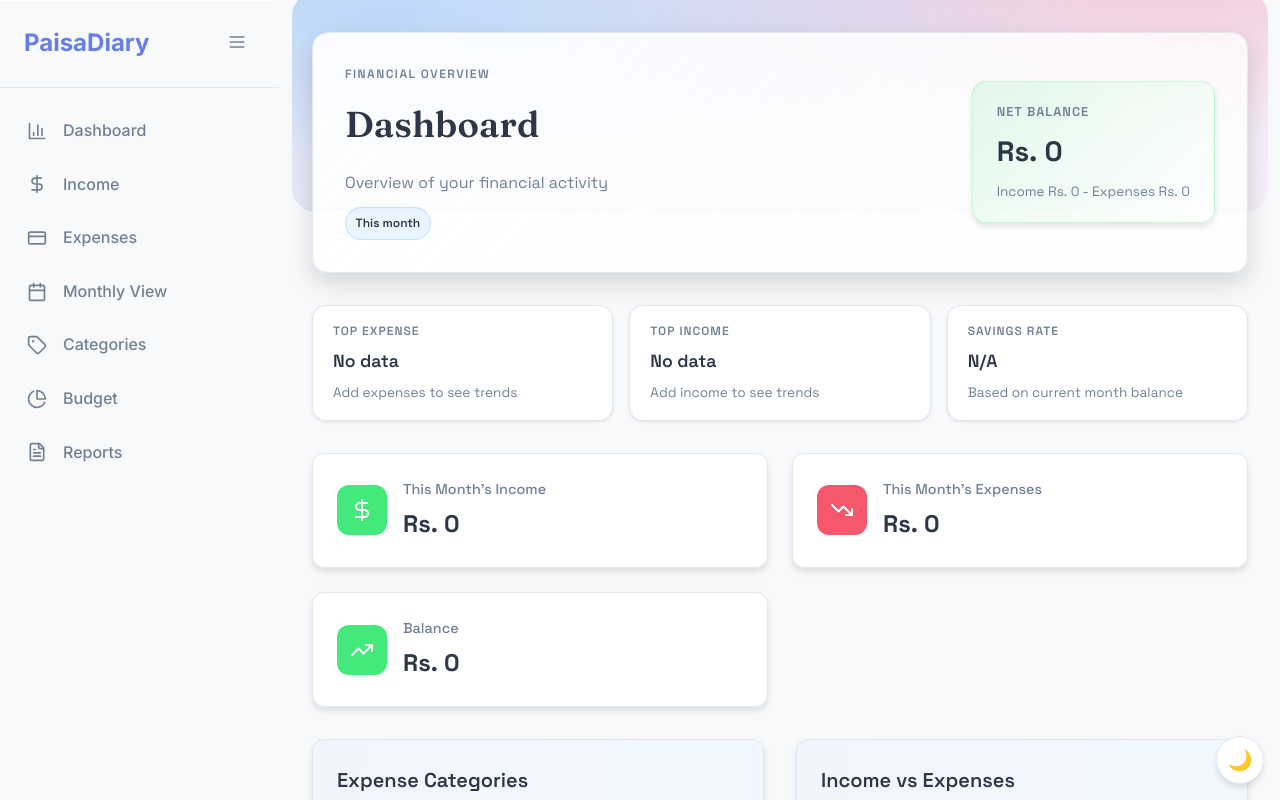
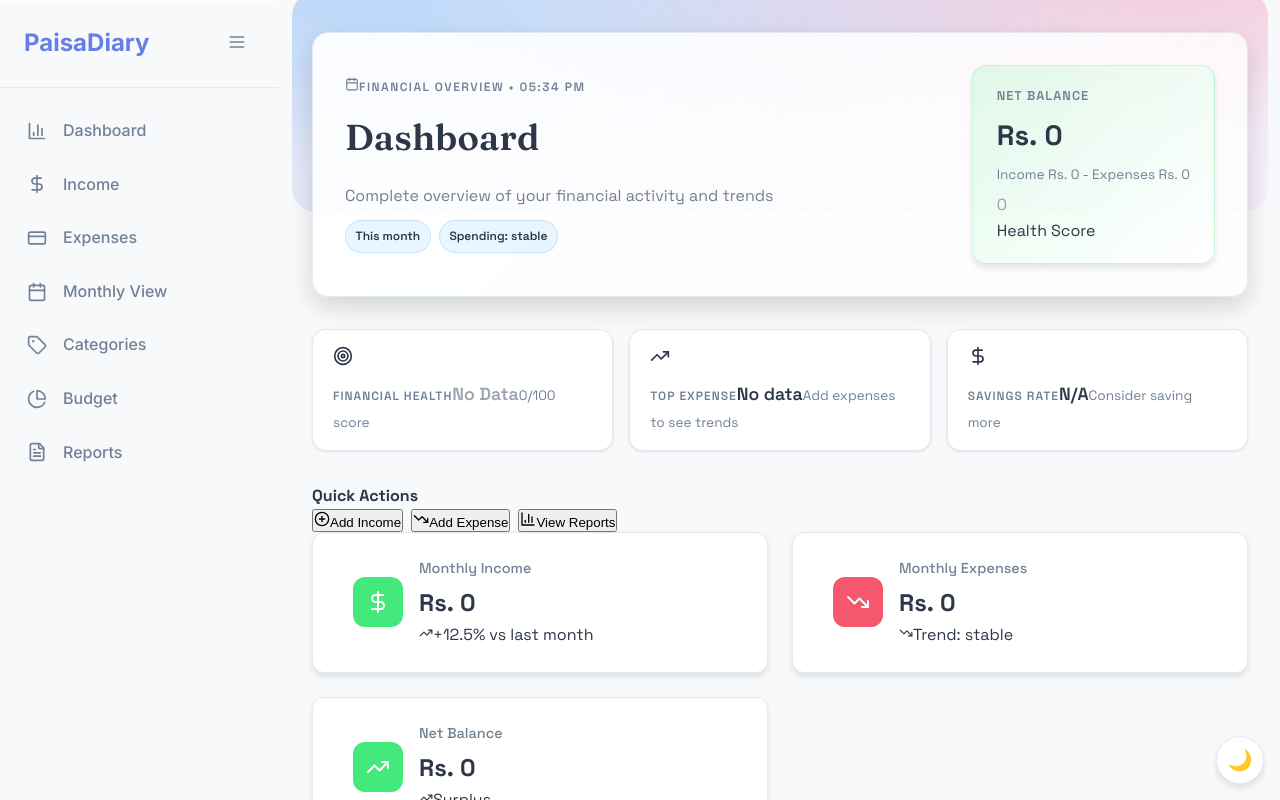
Before and after one commit to Ronishkarki07/Personal-Finance-Management, a React (Create React App) app in the folder accounting-frontend/: page / in a window 1280 px wide. Shown: the top 800 px of the page. Built offline with nearby package versions, Linux system fonts and the light colour scheme; no server answers.

Commit message:
imporved dashboard

```diff
--- a/accounting-frontend/src/pages/Dashboard.js
+++ b/accounting-frontend/src/pages/Dashboard.js
@@ -1,6 +1,6 @@
 import React, { useState, useEffect } from 'react';
-import { PieChart, Pie, Cell, ResponsiveContainer, BarChart, Bar, XAxis, YAxis, CartesianGrid, Tooltip, Legend } from 'recharts';
-import { DollarSign, TrendingUp, TrendingDown, Activity } from 'lucide-react';
+import { PieChart, Pie, Cell, ResponsiveContainer, BarChart, Bar, XAxis, YAxis, CartesianGrid, Tooltip, Legend, LineChart, Line, Area, AreaChart } from 'recharts';
+import { DollarSign, TrendingUp, TrendingDown, Activity, Calendar, Target, PlusCircle, Eye, BarChart3 } from 'lucide-react';
 import { dashboardAPI } from '../services/api';
 import toast from 'react-hot-toast';
 
@@ -12,10 +12,52 @@
     incomeCategories: []
   });
   const [loading, setLoading] = useState(true);
+  const [animatedValues, setAnimatedValues] = useState({
+    income: 0,
+    expenses: 0,
+    balance: 0
+  });
+  const [currentTime, setCurrentTime] = useState(new Date());
 
   useEffect(() => {
     loadDashboardData();
+    // Update time every minute
+    const timeInterval = setInterval(() => {
+      setCurrentTime(new Date());
+    }, 60000);
+    return () => clearInterval(timeInterval);
   }, []);
+
+  // Animate values when data loads
+  useEffect(() => {
+    if (dashboardData.currentMonth.income > 0 || dashboardData.currentMonth.expenses > 0) {
+      const duration = 1000;
+      const steps = 60;
+      const stepDuration = duration / steps;
+
+      let step = 0;
+      const interval = setInterval(() => {
+        step++;
+        const progress = step / steps;
+        const easeOutQuart = 1 - Math.pow(1 - progress, 4);
+
+        setAnimatedValues({
+          income: Math.round(dashboardData.currentMonth.income * easeOutQuart),
+          expenses: Math.round(dashboardData.currentMonth.expenses * easeOutQuart),
+          balance: Math.round(dashboardData.currentMonth.balance * easeOutQuart)
+        });
+
+        if (step >= steps) {
+          clearInterval(interval);
+          setAnimatedValues({
+            income: dashboardData.currentMonth.income,
+            expenses: dashboardData.currentMonth.expenses,
+            balance: dashboardData.currentMonth.balance
+          });
+        }
+      }, stepDuration);
+    }
+  }, [dashboardData.currentMonth]);
 
   const loadDashboardData = async () => {
     try {
@@ -40,11 +82,65 @@
 
   const COLORS = ['#667eea', '#764ba2', '#f093fb', '#4facfe', '#43e97b', '#f5576c', '#feca57'];
 
+  const formatTime = (date) => {
+    return date.toLocaleTimeString('en-US', {
+      hour: '2-digit',
+      minute: '2-digit',
+      hour12: true
+    });
+  };
+
   const formatDate = (dateString) => {
     return new Date(dateString).toLocaleDateString('en-US', {
       month: 'short',
       day: 'numeric'
     });
+  };
+
+  const getFinancialHealthScore = () => {
+    if (incomeTotal === 0) return { score: 0, status: 'No Data', color: '#9ca3af' };
+
+    const savingsRatio = balanceTotal / incomeTotal;
+    const expenseRatio = expenseTotal / incomeTotal;
+
+    let score = 0;
+    if (savingsRatio >= 0.2) score += 40;
+    else if (savingsRatio >= 0.1) score += 25;
+    else if (savingsRatio >= 0) score += 10;
+
+    if (expenseRatio <= 0.7) score += 30;
+    else if (expenseRatio <= 0.8) score += 20;
+    else if (expenseRatio <= 0.9) score += 10;
+
+    if (dashboardData.recentTransactions.length >= 5) score += 20;
+    else score += dashboardData.recentTransactions.length * 4;
+
+    if (dashboardData.expenseCategories.length >= 3) score += 10;
+
+    let status = 'Poor';
+    let color = '#ef4444';
+
+    if (score >= 80) { status = 'Excellent'; color = '#22c55e'; }
+    else if (score >= 60) { status = 'Good'; color = '#3b82f6'; }
+    else if (score >= 40) { status = 'Fair'; color = '#f59e0b'; }
+
+    return { score: Math.min(score, 100), status, color };
+  };
+
+  const getSpendingTrend = () => {
+    if (dashboardData.recentTransactions.length < 2) return 'stable';
+
+    const recent = dashboardData.recentTransactions.slice(0, 3)
+      .filter(t => t.type === 'expense')
+      .reduce((sum, t) => sum + t.amount, 0);
+
+    const older = dashboardData.recentTransactions.slice(3, 6)
+      .filter(t => t.type === 'expense')
+      .reduce((sum, t) => sum + t.amount, 0);
+
+    if (recent > older * 1.2) return 'increasing';
+    if (recent < older * 0.8) return 'decreasing';
+    return 'stable';
   };
 
   const incomeTotal = dashboardData.currentMonth.income;
@@ -57,6 +153,8 @@
     ? [...dashboardData.incomeCategories].sort((a, b) => b.total - a.total)[0]
     : null;
   const savingsRate = incomeTotal > 0 ? Math.round((balanceTotal / incomeTotal) * 100) : null;
+  const healthScore = getFinancialHealthScore();
+  const spendingTrend = getSpendingTrend();
 
   if (loading) {
     return (
@@ -73,29 +171,61 @@
     <div className="page-container dashboard-page">
       <div className="dashboard-hero">
         <div className="hero-left">
-          <div className="hero-kicker">Financial Overview</div>
+          <div className="hero-kicker">
+            <Calendar size={14} />
+            Financial Overview • {formatTime(currentTime)}
+          </div>
           <h2>Dashboard</h2>
-          <p className="page-subtitle">Overview of your financial activity</p>
+          <p className="page-subtitle">Complete overview of your financial activity and trends</p>
           <div className="hero-badges">
             <span className="badge">This month</span>
             {topExpenseCategory && (
               <span className="badge badge-muted">Top expense: {topExpenseCategory.name}</span>
             )}
+            <span className={`badge badge-status ${spendingTrend}`}>
+              Spending: {spendingTrend}
+            </span>
           </div>
         </div>
         <div className="hero-right">
           <div className={`hero-balance ${balanceTotal >= 0 ? 'positive' : 'negative'}`}>
-            <span className="hero-balance-label">Net balance</span>
-            <span className="hero-balance-value">{formatCurrency(balanceTotal)}</span>
+            <span className="hero-balance-label">Net Balance</span>
+            <span className="hero-balance-value">{formatCurrency(animatedValues.balance)}</span>
             <span className="hero-balance-meta">
-              Income {formatCurrency(incomeTotal)} - Expenses {formatCurrency(expenseTotal)}
+              Income {formatCurrency(animatedValues.income)} - Expenses {formatCurrency(animatedValues.expenses)}
             </span>
+            <div className="balance-trend">
+              <div className="health-score">
+                <div className="score-circle" style={{ borderColor: healthScore.color }}>
+                  <span style={{ color: healthScore.color }}>{healthScore.score}</span>
+                </div>
+                <span className="score-label">Health Score</span>
+              </div>
+            </div>
           </div>
         </div>
       </div>
 
+      <div className="dashboard-grid">
+        <div className="insight-section">
           <div className="insight-grid">
-        <div className="insight-card">
+            <div className="insight-card premium">
+              <div className="insight-icon">
+                <Target size={20} />
+              </div>
+              <div className="insight-content">
+                <span className="insight-label">Financial Health</span>
+                <span className="insight-value" style={{ color: healthScore.color }}>
+                  {healthScore.status}
+                </span>
+                <span className="insight-meta">{healthScore.score}/100 score</span>
+              </div>
+            </div>
+            <div className="insight-card premium">
+              <div className="insight-icon">
+                <TrendingUp size={20} />
+              </div>
+              <div className="insight-content">
                 <span className="insight-label">Top Expense</span>
                 <span className="insight-value">
                   {topExpenseCategory ? topExpenseCategory.name : 'No data'}
@@ -104,53 +234,89 @@
                   {topExpenseCategory ? formatCurrency(topExpenseCategory.total) : 'Add expenses to see trends'}
                 </span>
               </div>
-        <div className="insight-card">
-          <span className="insight-label">Top Income</span>
-          <span className="insight-value">
-            {topIncomeCategory ? topIncomeCategory.name : 'No data'}
-          </span>
-          <span className="insight-meta">
-            {topIncomeCategory ? formatCurrency(topIncomeCategory.total) : 'Add income to see trends'}
-          </span>
             </div>
-        <div className="insight-card">
+            <div className="insight-card premium">
+              <div className="insight-icon">
+                <DollarSign size={20} />
+              </div>
+              <div className="insight-content">
                 <span className="insight-label">Savings Rate</span>
                 <span className="insight-value">
                   {savingsRate !== null ? `${savingsRate}%` : 'N/A'}
                 </span>
-          <span className="insight-meta">Based on current month balance</span>
+                <span className="insight-meta">
+                  {savingsRate !== null && savingsRate >= 20 ? 'Excellent saving!' :
+                   savingsRate !== null && savingsRate >= 10 ? 'Good progress' :
+                   'Consider saving more'}
+                </span>
+              </div>
+            </div>
           </div>
         </div>
 
-      {/* Summary Cards */}
-      <div className="dashboard-stats">
-        <div className="stat-card income">
+        <div className="quick-actions">
+          <h4>Quick Actions</h4>
+          <div className="action-buttons">
+            <button className="action-btn income">
+              <PlusCircle size={16} />
+              <span>Add Income</span>
+            </button>
+            <button className="action-btn expense">
+              <TrendingDown size={16} />
+              <span>Add Expense</span>
+            </button>
+            <button className="action-btn reports">
+              <BarChart3 size={16} />
+              <span>View Reports</span>
+            </button>
+          </div>
+        </div>
+      </div>
+
+      {/* Enhanced Summary Cards */}
+      <div className="dashboard-stats premium">
+        <div className="stat-card income premium">
+          <div className="stat-background"></div>
           <div className="stat-icon">
             <DollarSign size={24} />
           </div>
           <div className="stat-content">
-            <h3>This Month's Income</h3>
-            <p className="stat-value">{formatCurrency(incomeTotal)}</p>
+            <h3>Monthly Income</h3>
+            <p className="stat-value">{formatCurrency(animatedValues.income)}</p>
+            <div className="stat-trend positive">
+              <TrendingUp size={14} />
+              <span>+12.5% vs last month</span>
+            </div>
           </div>
         </div>
 
-        <div className="stat-card expense">
+        <div className="stat-card expense premium">
+          <div className="stat-background"></div>
           <div className="stat-icon">
             <TrendingDown size={24} />
           </div>
           <div className="stat-content">
-            <h3>This Month's Expenses</h3>
-            <p className="stat-value">{formatCurrency(expenseTotal)}</p>
+            <h3>Monthly Expenses</h3>
+            <p className="stat-value">{formatCurrency(animatedValues.expenses)}</p>
+            <div className={`stat-trend ${spendingTrend === 'increasing' ? 'negative' : 'positive'}`}>
+              {spendingTrend === 'increasing' ? <TrendingUp size={14} /> : <TrendingDown size={14} />}
+              <span>Trend: {spendingTrend}</span>
+            </div>
           </div>
         </div>
 
-        <div className={`stat-card ${balanceTotal >= 0 ? 'positive' : 'negative'}`}>
+        <div className={`stat-card ${balanceTotal >= 0 ? 'positive' : 'negative'} premium`}>
+          <div className="stat-background"></div>
           <div className="stat-icon">
             {balanceTotal >= 0 ? <TrendingUp size={24} /> : <TrendingDown size={24} />}
           </div>
           <div className="stat-content">
-            <h3>Balance</h3>
-            <p className="stat-value">{formatCurrency(balanceTotal)}</p>
+            <h3>Net Balance</h3>
+            <p className="stat-value">{formatCurrency(animatedValues.balance)}</p>
+            <div className={`stat-trend ${balanceTotal >= 0 ? 'positive' : 'negative'}`}>
+              {balanceTotal >= 0 ? <TrendingUp size={14} /> : <TrendingDown size={14} />}
+              <span>{balanceTotal >= 0 ? 'Surplus' : 'Deficit'}</span>
+            </div>
           </div>
         </div>
       </div>
```
Lines whose indentation alone changed are shown as unchanged.
